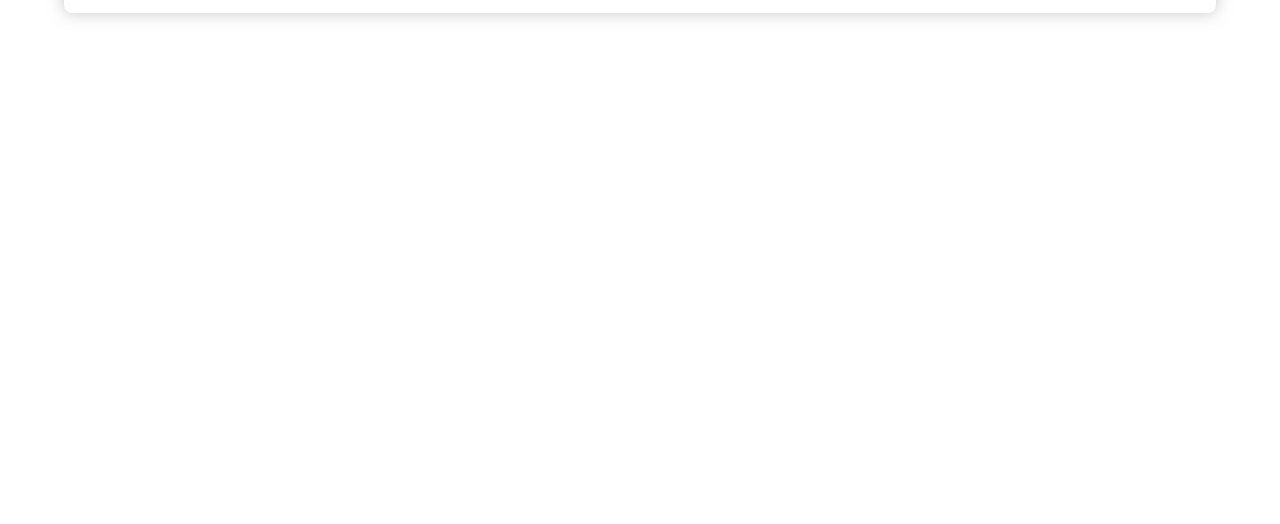
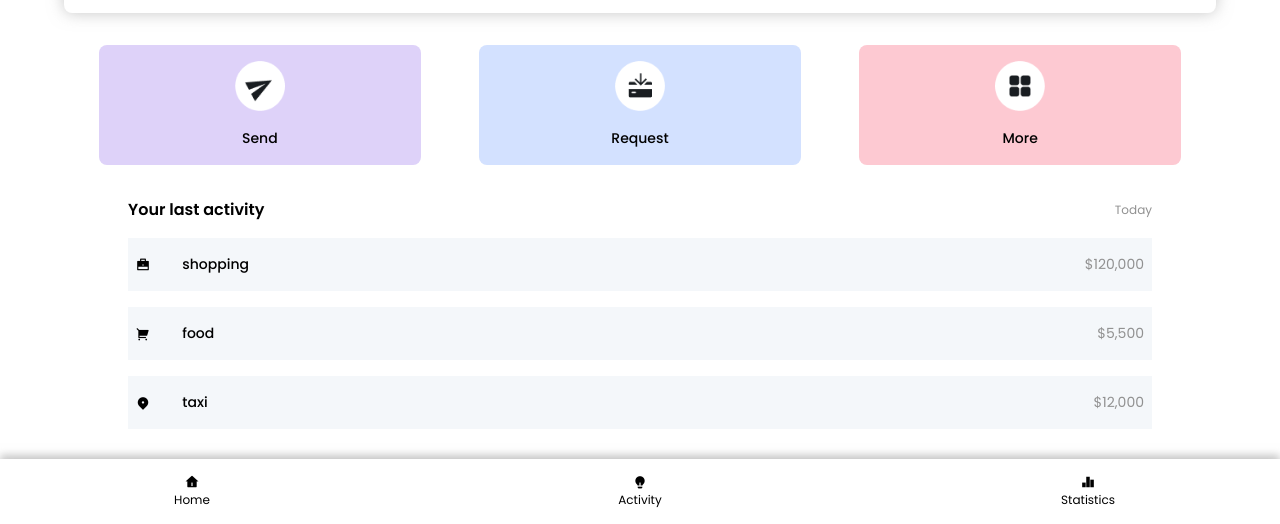
Before and after one commit to MAMA-BootCamp/Finance-App-Khilla, a plain HTML site: page index.html in a window 1280 px wide. Shown: the part 276-800 px from the top of the page. Drawn offline with nearby package versions, Linux system fonts and the light colour scheme.

Commit message:
create the rest of sections of the page relates #5

```diff
--- a/css/style.css
+++ b/css/style.css
@@ -43,6 +43,7 @@ body {
   font-size: 1.4rem;
   color: #919191;
 }
+/* -------balance wallet section-------  */
 .balance {
   margin: 32px auto 16px auto;
   display: flex;
@@ -57,7 +58,7 @@ body {
   width: 110px;
   height: 110px;
 }
-img {
+.wallet-img img {
   width: 100%;
   height: auto;
 }
@@ -68,7 +69,6 @@ img {
   font-size: 1.6rem;
   color: #919191;
 }
-
 .money-up {
   display: flex;
   align-items: center;
@@ -107,3 +107,119 @@ img {
 .wallet-icon i {
   font-size: 1.6rem;
 }
+/* -------cards section-------  */
+.cards {
+  width: 90%;
+  margin: 32px auto 16px auto;
+  display: flex;
+  align-items: center;
+  justify-content: center;
+  gap: 5%;
+  height: 120px;
+}
+.card {
+  height: 100%;
+  padding: 16px 0px;
+  flex-basis: 28%;
+  display: flex;
+  flex-direction: column;
+  align-items: center;
+  justify-content: space-between;
+  gap: 3%;
+
+  border-radius: 8px;
+}
+.cold-blue {
+  background-color: #ded2f9;
+}
+.blue {
+  background-color: #d3e1ff;
+}
+.pink {
+  background-color: #fdc9d2;
+}
+.icon-container {
+  width: 50px;
+  height: 50px;
+  display: flex;
+  align-items: center;
+  justify-content: center;
+}
+.icon-container img {
+  width: 100%;
+  height: auto;
+}
+.card p {
+  font-size: 1.4rem;
+  font-weight: 500;
+}
+/* -------last activity section-------  */
+.activity {
+  width: 80%;
+  margin: 32px auto 16px auto;
+}
+.activity-head {
+  display: flex;
+  justify-content: space-between;
+  align-items: center;
+  margin-bottom: 16px;
+}
+.activity-text {
+  font-size: 1.6rem;
+  font-weight: 600;
+}
+.today-text {
+  font-size: 1.2rem;
+  color: #919191;
+}
+.row {
+  display: flex;
+  align-items: center;
+  justify-content: space-between;
+  margin-bottom: 16px;
+  background-color: #f4f7fa;
+  padding: 16px 8px;
+}
+.row-icon {
+  display: flex;
+  align-items: center;
+  flex-basis: 40%;
+  gap: 8%;
+}
+.row-icon i {
+  font-size: 1.4rem;
+}
+.row p {
+  font-size: 1.4rem;
+}
+.row-icon:first-child {
+  font-weight: 500;
+}
+.price {
+  color: #919191;
+}
+/* footer section  */
+.footer-section {
+  width: 100%;
+  margin-top: 32px;
+  display: flex;
+  align-items: center;
+  justify-content: space-between;
+  /* padding: 8px; */
+  height: 65px;
+  box-shadow: 0px -4px 8px 0 rgb(145 145 145 / 52%);
+  position: absolute;
+  bottom: 0px;
+}
+.footer-icon {
+  height: 50%;
+  flex-basis: 30%;
+  display: flex;
+  align-items: center;
+  flex-direction: column;
+  gap: 5%;
+  font-size: 1.4rem;
+}
+.footer-section p {
+  font-size: 1.2rem;
+}
--- a/index.html
+++ b/index.html
@@ -11,6 +11,10 @@
     <link rel="preconnect" href="https://fonts.gstatic.com" crossorigin />
     <link
       href="https://fonts.googleapis.com/css2?family=Poppins:wght@300;400;500;600;700&display=swap"
+      rel="stylesheet"
+    />
+    <link
+      href="https://cdn.jsdelivr.net/npm/remixicon@2.5.0/fonts/remixicon.css"
       rel="stylesheet"
     />
   </head>
@@ -47,8 +51,68 @@
           </div>
         </div>
       </section>
+      <section class="cards">
+        <div class="card cold-blue">
+          <div class="icon-container">
+            <img src="./imgs/Icon (5).png" alt="" />
+          </div>
+          <p>Send</p>
+        </div>
+        <div class="card blue">
+          <div class="icon-container">
+            <img src="./imgs/Icon (4).png" alt="" />
+          </div>
+          <p>Request</p>
+        </div>
+        <div class="card pink">
+          <div class="icon-container">
+            <img src="./imgs/Icon (3).png" alt="" />
+          </div>
+          <p>More</p>
+        </div>
+      </section>
+      <section class="activity">
+        <div class="activity-head">
+          <p class="activity-text">Your last activity</p>
+          <p class="today-text">Today</p>
+        </div>
+        <div class="row">
+          <div class="row-icon">
+            <i class="ri-briefcase-fill"></i>
+            <p>shopping</p>
+          </div>
+          <p class="price">$120,000</p>
+        </div>
+        <div class="row">
+          <div class="row-icon">
+            <i class="ri-shopping-cart-2-fill"></i>
+            <p>food</p>
+          </div>
+          <p class="price">$5,500</p>
+        </div>
+        <div class="row">
+          <div class="row-icon">
+            <i class="ri-map-pin-2-fill"></i>
+            <p>taxi</p>
+          </div>
+          <p class="price">$12,000</p>
+        </div>
+      </section>
     </main>
-
+    <footer class="footer-section">
+      <div class="footer-icon">
+        <i class="ri-home-4-fill"></i>
+        <p>Home</p>
+      </div>
+      <div class="footer-icon">
+        <i class="ri-lightbulb-fill"></i>
+        <p>Activity</p>
+      </div>
+      <div class="footer-icon">
+        <i class="ri-bar-chart-2-fill"></i>
+        <p>Statistics</p>
+      </div>
+    </footer>
     <script
       src="https://kit.fontawesome.com/872a0c00b6.js"
       crossorigin="anonymous"
```
Also changed, not shown: imgs/Icon (3).png (added), imgs/Icon (4).png (added), imgs/Icon (5).png (added).
